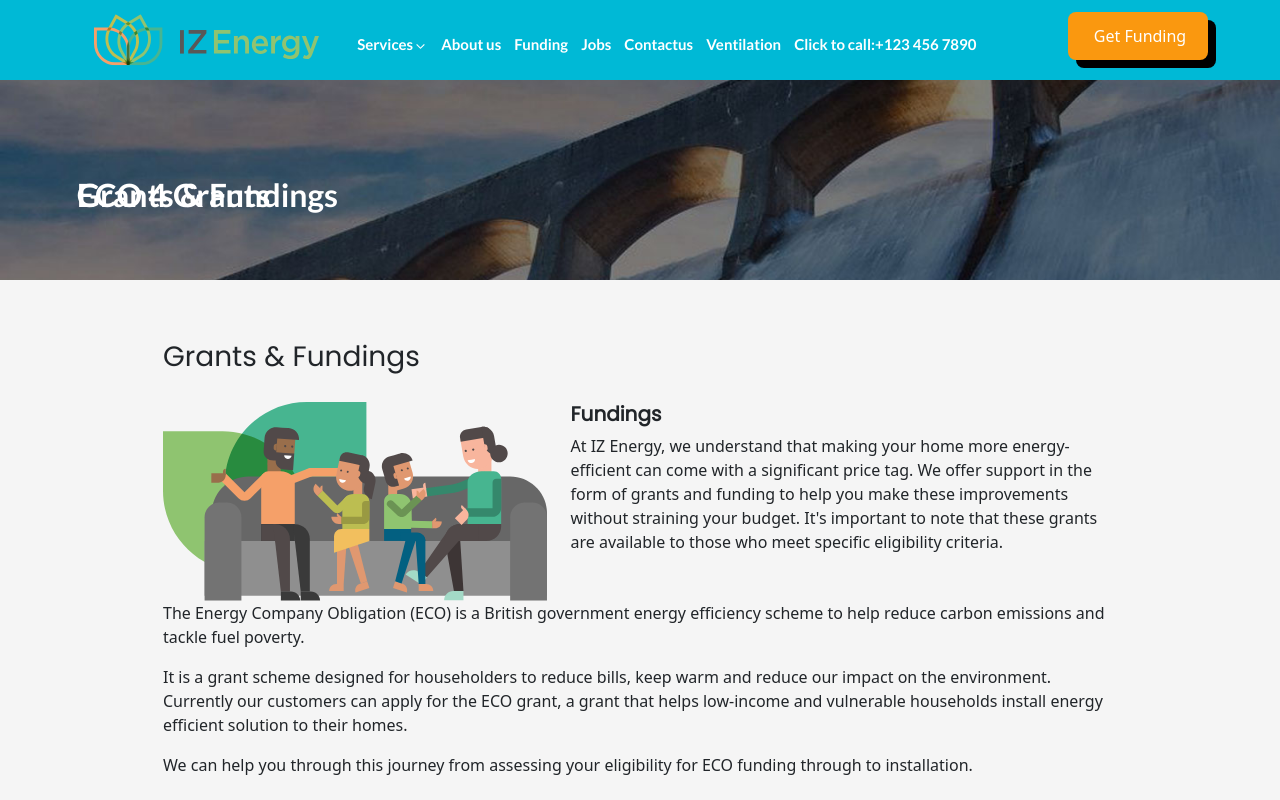
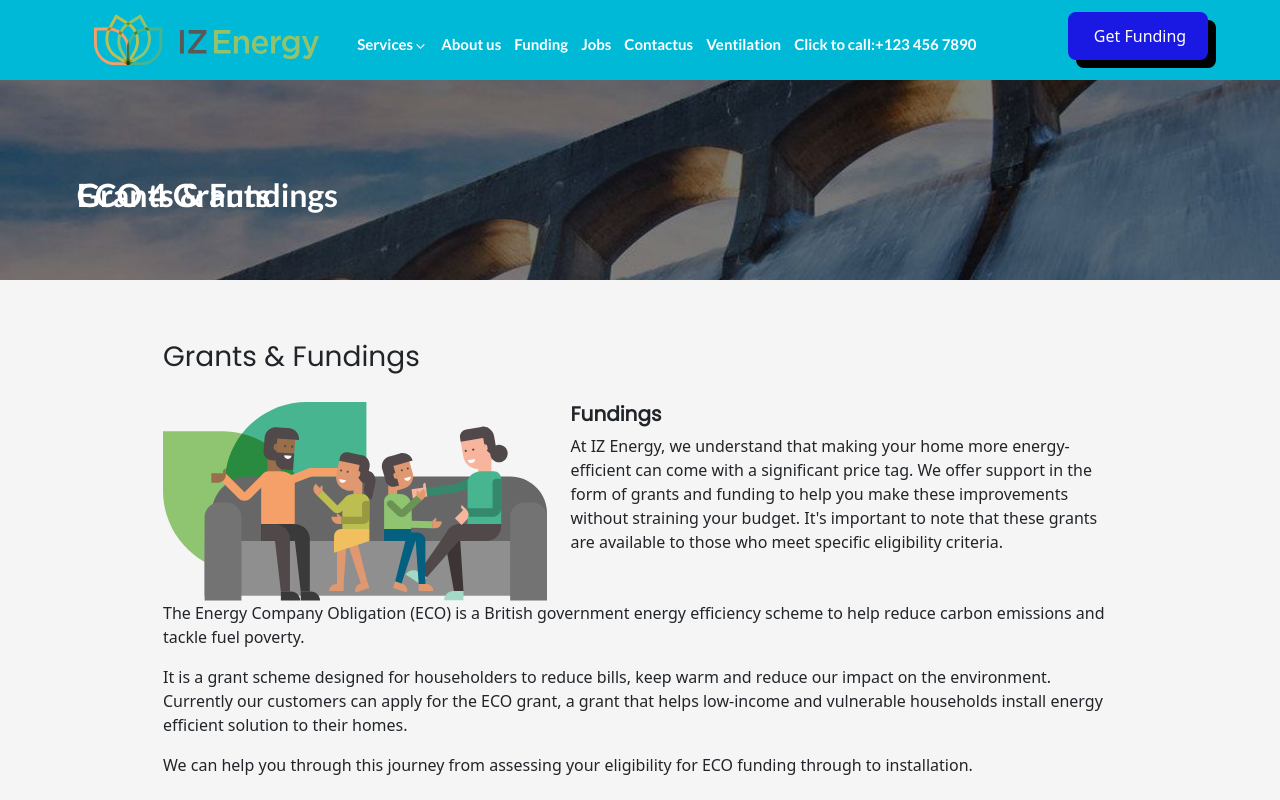
Before and after one commit to nithyasensri/energyiz, a React (Create React App) app: page /energyiz/funding in a window 1280 px wide. Shown: the top 800 px of the page. Built offline with nearby package versions, Linux system fonts and the light colour scheme.

Commit message:
Fixed bug/Added new feature

```diff
--- a/src/App.css
+++ b/src/App.css
@@ -77,6 +77,7 @@
 
 .menu-c {
   display: block;
+  z-index: 1 !important;
 }
 
 .menu-down .menu-b, .submenu, .menu-c {
@@ -151,7 +152,7 @@
 }
 
 .getfundbtn {
-  background-color: rgba(250, 152, 15, 1);
+  background-color: rgb(25, 25, 227);
   color: #fff !important;
   padding: 12px 22px 12px 26px !important;
   font-size: 1rem;
```
